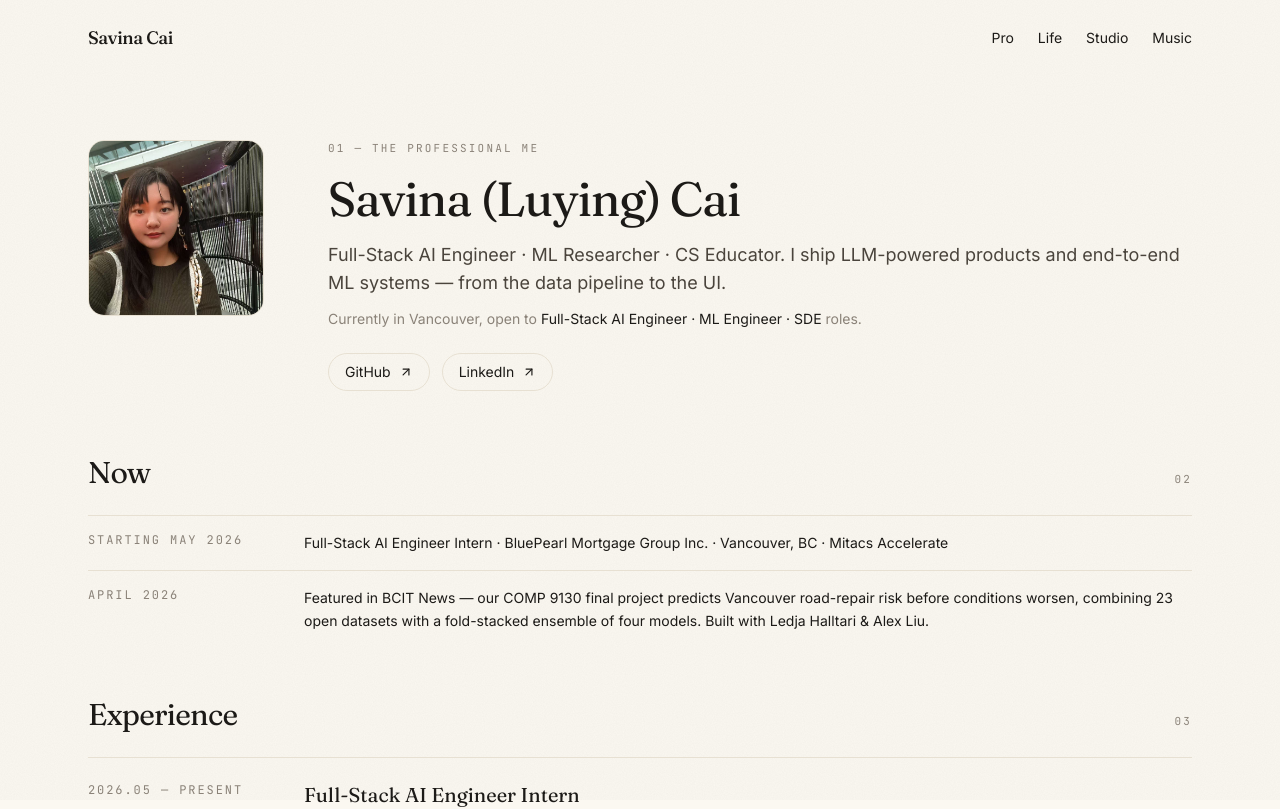
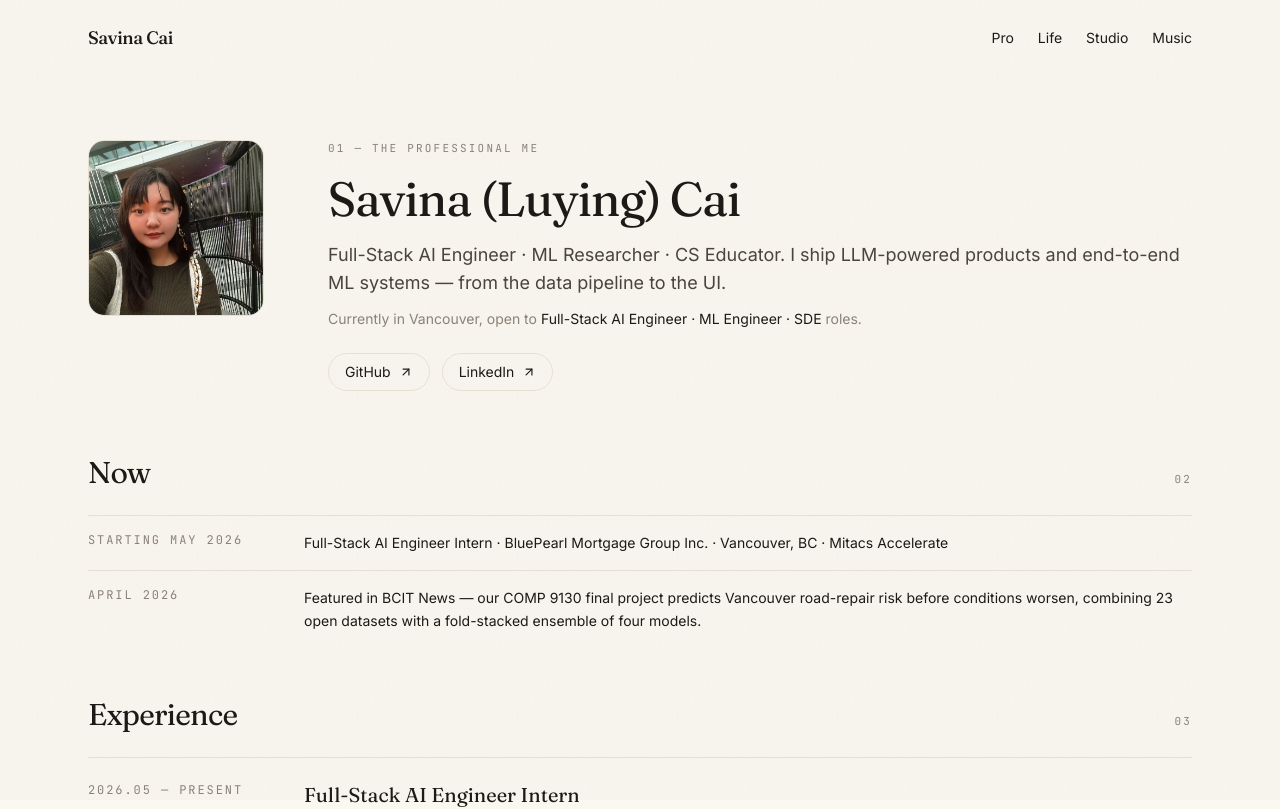
Before and after one commit to cailucky777/cailucky777.github.io, a Next.js app: page /pro in a window 1280 px wide. Shown: the top 809 px of the page. Built offline with nearby package versions, Linux system fonts and the light colour scheme.

Commit message:
Remove team members from BCIT news entry
https://claude.ai/code/session_01FhkEyw4k3FYhsKRhF2LnCX

```diff
--- a/src/data/pro.ts
+++ b/src/data/pro.ts
@@ -40,7 +40,7 @@ export const now: NowItem[] = [
   },
   {
     date: "April 2026",
-    text: "Featured in BCIT News — our COMP 9130 final project predicts Vancouver road-repair risk before conditions worsen, combining 23 open datasets with a fold-stacked ensemble of four models. Built with Ledja Halltari & Alex Liu.",
+    text: "Featured in BCIT News — our COMP 9130 final project predicts Vancouver road-repair risk before conditions worsen, combining 23 open datasets with a fold-stacked ensemble of four models.",
     link: "https://www.bcit.ca/news/stories/computing-msc-students-train-ai/"
   }
 ];
```
